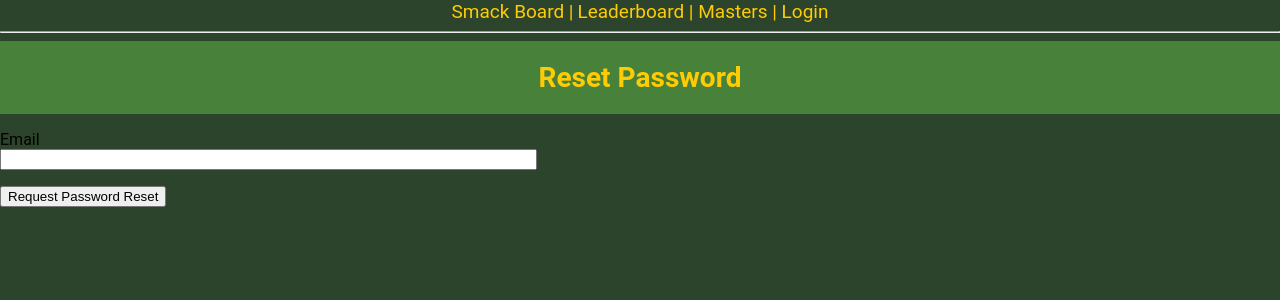
After one commit to kylestrougo/chichi, a Flask app: page /reset_password_request in a window 1280 px wide. The commit adds this page. Shown: the top 300 px of the page. Run offline with Flask 3, Linux system fonts and the light colour scheme; some libraries are stand-ins or nearby versions.

Commit message:
email and reset pass

```diff
--- a/app/__init__.py
+++ b/app/__init__.py
@@ -4,6 +4,7 @@ from flask_sqlalchemy import SQLAlchemy
 from flask_migrate import Migrate
 from flask_login import LoginManager
 from flask_moment import Moment
+from flask_mail import Mail
 
 app = Flask(__name__)
 app.config.from_object(Config)
@@ -13,5 +14,6 @@ login = LoginManager(app)
 login.login_view = 'login'
 moment = Moment(app)
 app.config['STATIC_FOLDER'] = 'static'
+mail = Mail(app)
 
 from app import routes, models
--- a/app/forms.py
+++ b/app/forms.py
@@ -60,3 +60,13 @@ class PlayerSelectionForm(FlaskForm):
 
 class PlayerSelectionSubForm(FlaskForm):
     player_selection = BooleanField('Select Player')
+
+class ResetPasswordRequestForm(FlaskForm):
+    email = StringField('Email', validators=[DataRequired(), Email()])
+    submit = SubmitField('Request Password Reset')
+
+class ResetPasswordForm(FlaskForm):
+    password = PasswordField('Password', validators=[DataRequired()])
+    password2 = PasswordField(
+        'Repeat Password', validators=[DataRequired(), EqualTo('password')])
+    submit = SubmitField('Request Password Reset')
--- a/app/routes.py
+++ b/app/routes.py
@@ -1,8 +1,8 @@
 from app import app, db
 from flask import render_template, flash, redirect, url_for, request
-from helper import scrape_data, update_player_by_tier, get_leaderboard
+from helper import scrape_data, update_player_by_tier, get_leaderboard, send_password_reset_email
 from app.models import User, Post
-from app.forms import LoginForm, PostForm, PlayerSelectionForm, PlayerSelectionSubForm
+from app.forms import LoginForm, PostForm, PlayerSelectionForm, ResetPasswordRequestForm, ResetPasswordForm
 from flask_login import current_user, login_user, logout_user, login_required
 from urllib.parse import urlsplit
 from app.forms import RegistrationForm, EditProfileForm
@@ -195,3 +195,35 @@ def tier(tier, username):
 
     return render_template('draft.html', title='Draft Lineup', form=form, players=filtered_players, tier=tier,
                            username=current_user)
+
+
+@app.route('/reset_password_request', methods=['GET', 'POST'])
+def reset_password_request():
+    if current_user.is_authenticated:
+        return redirect(url_for('index'))
+    form = ResetPasswordRequestForm()
+    if form.validate_on_submit():
+        user = db.session.scalar(db.select(User).where(User.email == form.email.data))
+        #user = db.session.query(User).filter(User.email == form.email.data).first()
+        if user:
+            send_password_reset_email(user)
+        flash('Check your email for the instructions to reset your password')
+        return redirect(url_for('login'))
+    return render_template('reset_password_request.html',
+                           title='Reset Password', form=form)
+
+
+@app.route('/reset_password/<token>', methods=['GET', 'POST'])
+def reset_password(token):
+    if current_user.is_authenticated:
+        return redirect(url_for('index'))
+    user = User.verify_reset_password_token(token)
+    if not user:
+        return redirect(url_for('index'))
+    form = ResetPasswordForm()
+    if form.validate_on_submit():
+        user.set_password(form.password.data)
+        db.session.commit()
+        flash('Your password has been reset.')
+        return redirect(url_for('login'))
+    return render_template('reset_password.html', form=form)
--- a/app/templates/login.html
+++ b/app/templates/login.html
@@ -82,6 +82,10 @@
         </div>
         <div class="register-link">
             <p>New User? <a href="{{ url_for('register') }}">Click to Register!</a></p>
+            <p>
+        Forgot Your Password?
+        <a href="{{ url_for('reset_password_request') }}">Click to Reset It</a>
+    </p>
         </div>
     </div>
 </div>
--- /dev/null
+++ b/app/templates/reset_password_request.html
@@ -0,0 +1,16 @@
+{% extends "base.html" %}
+
+{% block content %}
+    <h1>Reset Password</h1>
+    <form action="" method="post">
+        {{ form.hidden_tag() }}
+        <p>
+            {{ form.email.label }}<br>
+            {{ form.email(size=64) }}<br>
+            {% for error in form.email.errors %}
+            <span style="color: red;">[{{ error }}]</span>
+            {% endfor %}
+        </p>
+        <p>{{ form.submit() }}</p>
+    </form>
+{% endblock %}
```
Also changed, not shown: app/config/__init__.py (+8 -0 lines), app/models.py (+17 -1 lines), app/templates/email/reset_password.txt (added, +11 -0 lines), app/templates/reset_password.html (added, +16 -0 lines), helper.py (+27 -1 lines), app/config/app.db.
